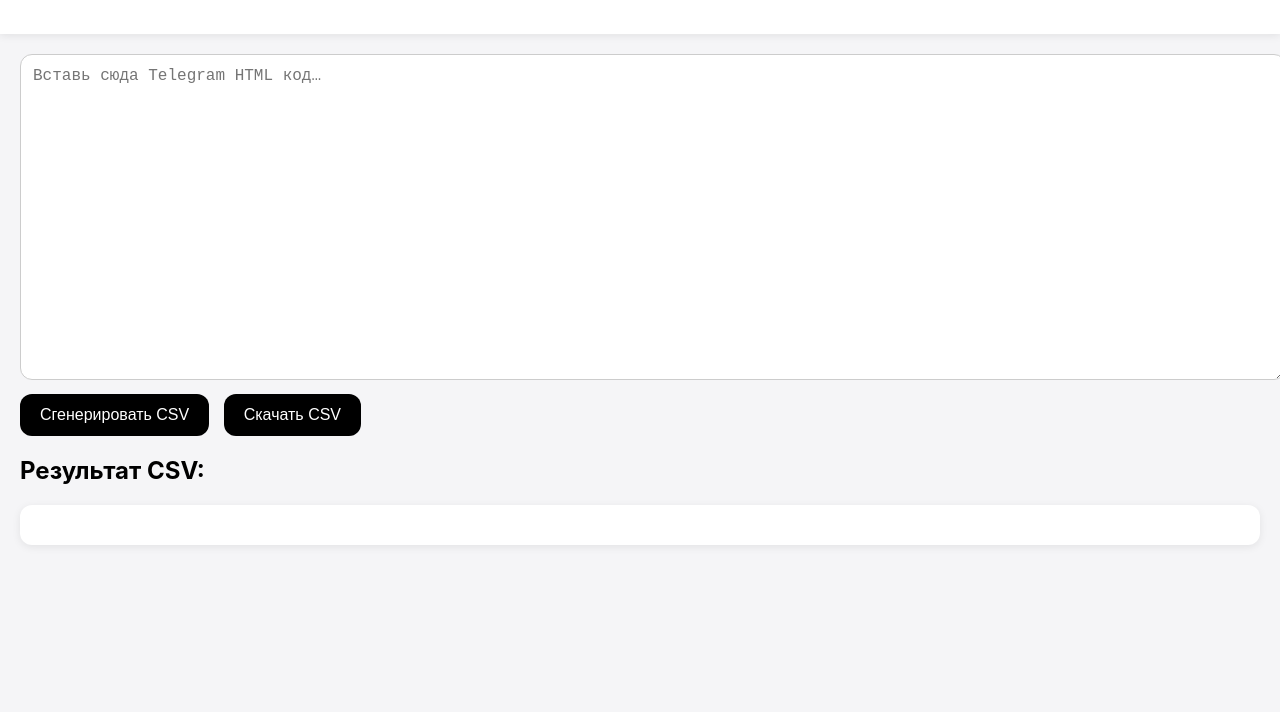
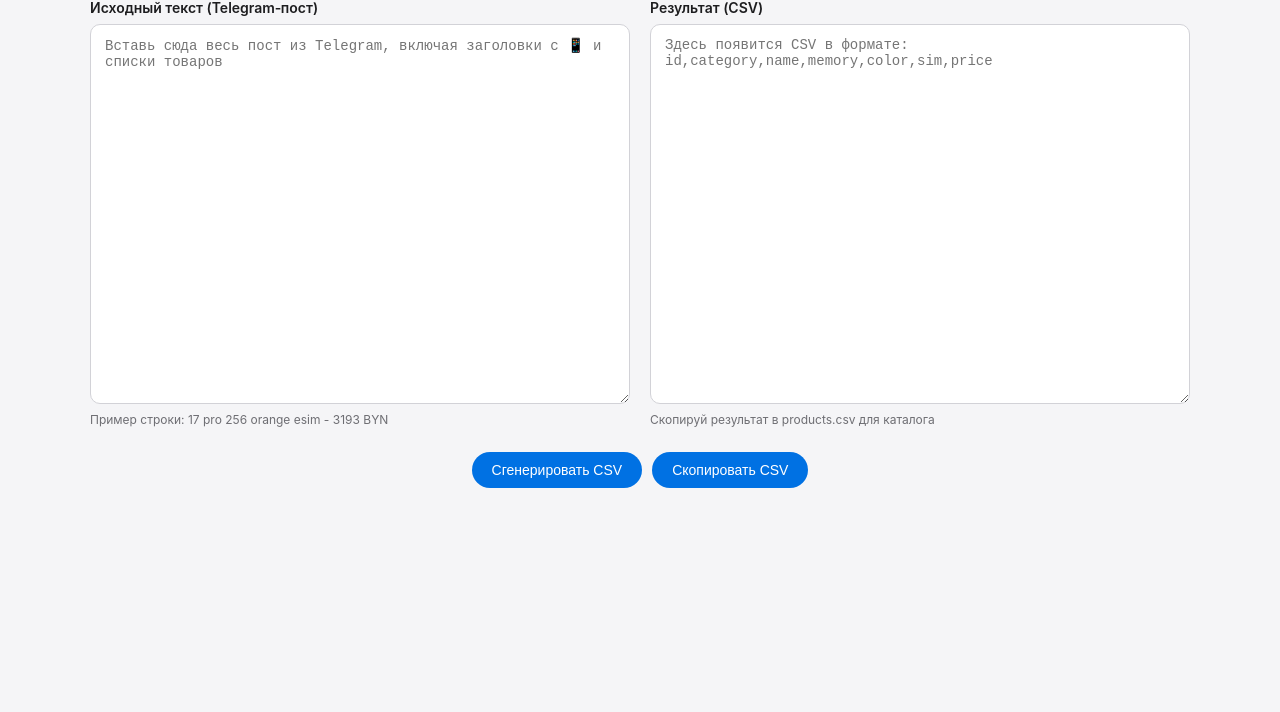
Before and after one commit to nlitvinovich/applit, a plain HTML site: page admin/generator.html in a window 1280 px wide. Shown: the part 88-800 px from the top of the page. Drawn offline with Linux system fonts and the light colour scheme.

Commit message:
Update generator.html

```diff
--- a/admin/generator.html
+++ b/admin/generator.html
@@ -2,27 +2,174 @@
 <html lang="ru">
 <head>
   <meta charset="UTF-8">
-  <title>applit — CSV Generator</title>
-  <link rel="stylesheet" href="generator.css">
+  <title>Telegram → CSV генератор</title>
+  <style>
+    body {
+      font-family: -apple-system, BlinkMacSystemFont, "SF Pro Text", Arial, sans-serif;
+      background: #f5f5f7;
+      margin: 0;
+      padding: 0;
+      color: #1d1d1f;
+    }
+    header {
+      background: #ffffff;
+      padding: 20px;
+      text-align: center;
+      font-size: 22px;
+      font-weight: 600;
+      border-bottom: 1px solid #e0e0e0;
+    }
+    main {
+      max-width: 1100px;
+      margin: 20px auto;
+      padding: 0 20px 30px;
+      display: grid;
+      grid-template-columns: 1fr 1fr;
+      gap: 20px;
+    }
+    textarea {
+      width: 100%;
+      min-height: 380px;
+      padding: 12px 14px;
+      font-size: 14px;
+      border-radius: 10px;
+      border: 1px solid #d2d2d7;
+      resize: vertical;
+      box-sizing: border-box;
+    }
+    textarea:focus {
+      outline: none;
+      border-color: #0071e3;
+      box-shadow: 0 0 0 3px rgba(0,113,227,0.2);
+    }
+    .column-title {
+      margin-bottom: 8px;
+      font-size: 14px;
+      font-weight: 600;
+    }
+    .controls {
+      grid-column: 1 / -1;
+      display: flex;
+      justify-content: center;
+      gap: 10px;
+      margin-top: 5px;
+    }
+    button {
+      padding: 10px 20px;
+      border-radius: 999px;
+      border: none;
+      background: #0071e3;
+      color: #fff;
+      font-size: 14px;
+      cursor: pointer;
+      transition: 0.2s;
+    }
+    button:hover {
+      background: #005bb5;
+    }
+    .hint {
+      font-size: 12px;
+      color: #6e6e73;
+      margin-top: 4px;
+    }
+  </style>
 </head>
 <body>
 
 <header>
-  <h1>applit — Генератор CSV</h1>
+  Telegram → CSV генератор
 </header>
 
-<section>
-  <textarea id="input" placeholder="Вставь сюда Telegram HTML код…"></textarea>
-
-  <div class="buttons">
-    <button onclick="generate()">Сгенерировать CSV</button>
-    <button onclick="downloadCSV()">Скачать CSV</button>
+<main>
+  <div>
+    <div class="column-title">Исходный текст (Telegram‑пост)</div>
+    <textarea id="input" placeholder="Вставь сюда весь пост из Telegram, включая заголовки с 📱 и списки товаров"></textarea>
+    <div class="hint">Пример строки: 17 pro 256 orange esim - 3193 BYN</div>
   </div>
 
-  <h2>Результат CSV:</h2>
-  <pre id="output"></pre>
-</section>
+  <div>
+    <div class="column-title">Результат (CSV)</div>
+    <textarea id="output" placeholder="Здесь появится CSV в формате:&#10;id,category,name,memory,color,sim,price"></textarea>
+    <div class="hint">Скопируй результат в products.csv для каталога</div>
+  </div>
 
-<script src="generator.js"></script>
+  <div class="controls">
+    <button onclick="generateCSV()">Сгенерировать CSV</button>
+    <button onclick="copyCSV()">Скопировать CSV</button>
+  </div>
+</main>
+
+<script>
+function parseTelegramToCSV(inputText) {
+  const lines = inputText.split("\n").map(l => l.trim()).filter(l => l.length > 0);
+
+  let category = "";
+  let id = 1;
+  const rows = [];
+
+  const categoryRegex = /^📱\s*(.+)$/i;
+  // базовый паттерн: name memory color sim - price BYN
+  const productRegex = /^(.+?)\s+(\d+(?:TB|GB)?)\s+([\w/]+)\s+([\w+]+)\s*-\s*(\d+)\s*BYN/i;
+
+  for (const line of lines) {
+    // категория
+    const catMatch = line.match(categoryRegex);
+    if (catMatch) {
+      category = catMatch[1].trim();
+      continue;
+    }
+
+    // товар
+    const prodMatch = line.match(productRegex);
+    if (prodMatch) {
+      const name = prodMatch[1].trim();
+      const memory = prodMatch[2].trim();
+      const color = prodMatch[3].trim();
+      const sim = prodMatch[4].trim();
+      const price = prodMatch[5].trim();
+
+      rows.push({
+        id: id++,
+        category,
+        name,
+        memory,
+        color,
+        sim,
+        price
+      });
+    }
+  }
+
+  let csv = "id,category,name,memory,color,sim,price\n";
+  rows.forEach(r => {
+    csv += `${r.id},${escapeCSV(r.category)},${escapeCSV(r.name)},${escapeCSV(r.memory)},${escapeCSV(r.color)},${escapeCSV(r.sim)},${r.price}\n`;
+  });
+
+  return csv;
+}
+
+function escapeCSV(value) {
+  if (value == null) return "";
+  const v = String(value);
+  if (v.includes(",") || v.includes('"')) {
+    return `"${v.replace(/"/g, '""')}"`;
+  }
+  return v;
+}
+
+function generateCSV() {
+  const text = document.getElementById("input").value;
+  const csv = parseTelegramToCSV(text);
+  document.getElementById("output").value = csv;
+}
+
+function copyCSV() {
+  const out = document.getElementById("output");
+  out.select();
+  out.setSelectionRange(0, 999999);
+  document.execCommand("copy");
+}
+</script>
+
 </body>
 </html>
```
